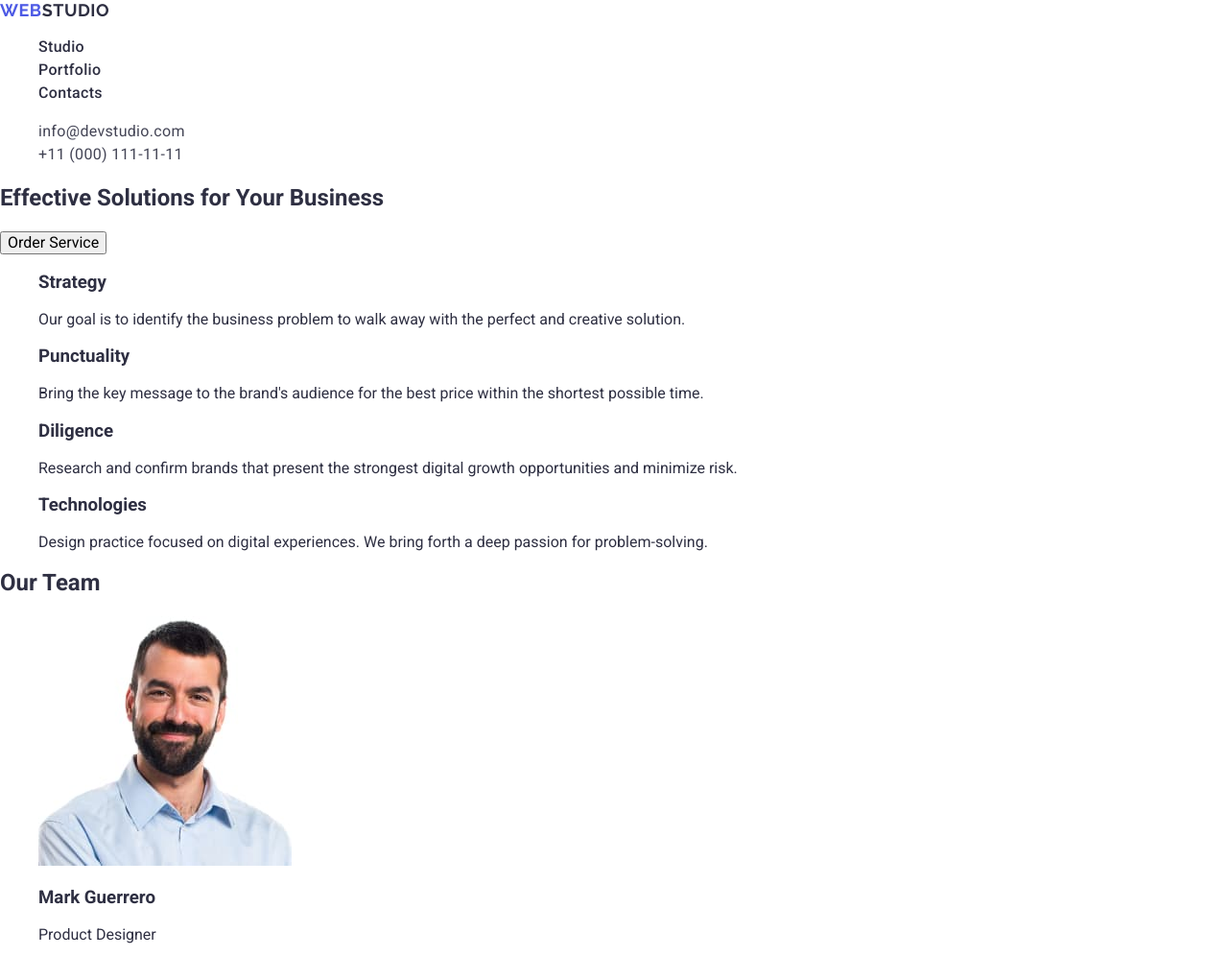
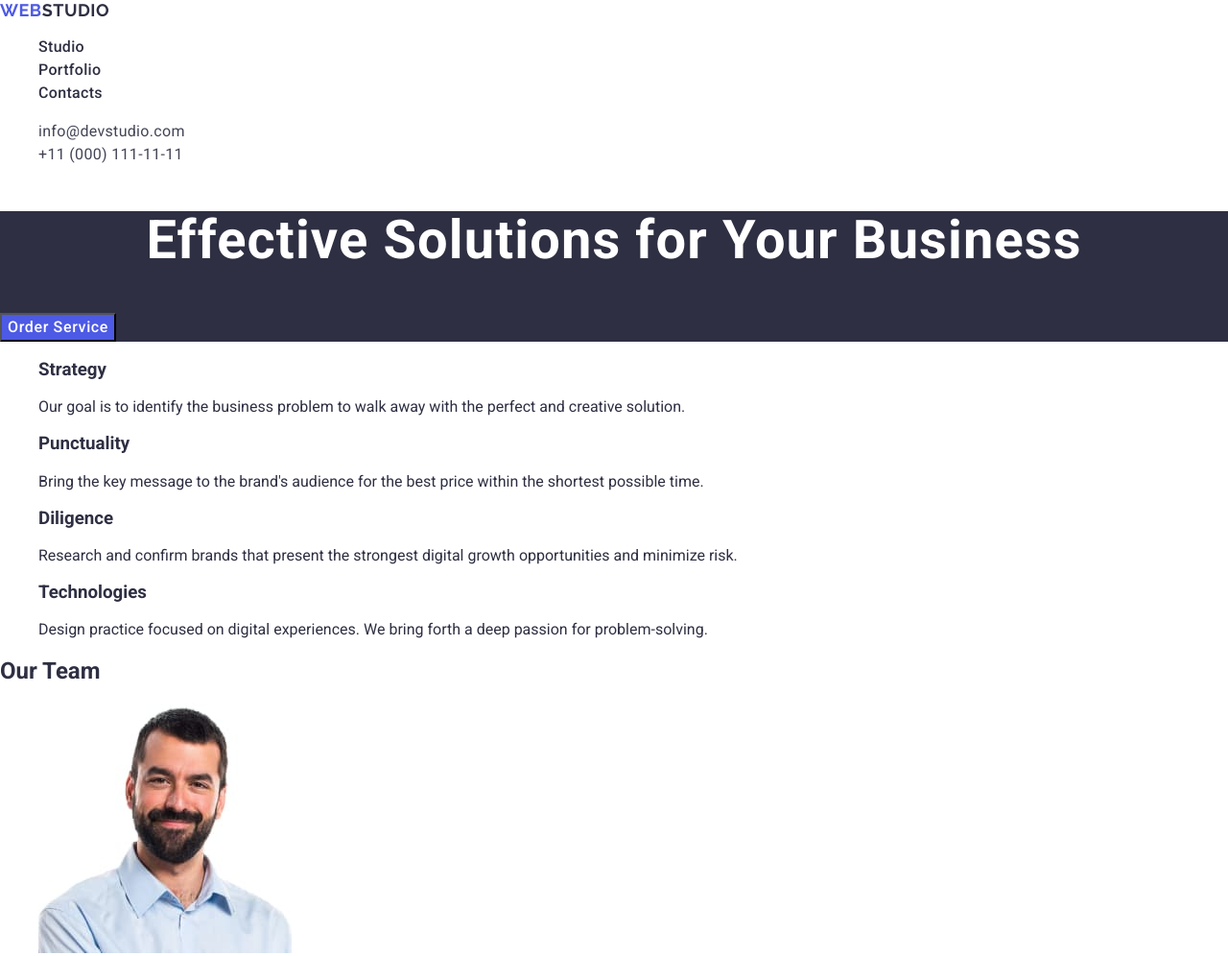
Before and after one commit to olhaHrb/goit-homework-02, a plain HTML site: page index.html in a window 1280 px wide. Shown: the top 996 px of the page at 96% size. Drawn offline with nearby package versions, Linux system fonts and the light colour scheme.

Commit message:
hero font styles
додано класи та стилі тексту в секції Hero

```diff
--- a/css/styles.css
+++ b/css/styles.css
@@ -49,3 +49,27 @@ ul {
     letter-spacing: 0.32px;
     font-style: normal;
 }
+
+.hero-section {
+    background-color: #2E2F42;
+}
+
+h1 {
+    color: #FFFFFF;
+        text-align: center;
+        font-family: Roboto;
+        font-size: 56px;
+        font-weight: 700;
+        line-height: 60px;
+        letter-spacing: 1.12px;
+}
+
+.hero-button {
+    background-color: #4D5AE5;
+    color: #FFFFFF;
+        font-family: Roboto;
+        font-size: 16px;
+        font-weight: 500;
+        line-height: 24px;
+        letter-spacing: 0.64px;
+}
--- a/index.html
+++ b/index.html
@@ -58,10 +58,11 @@
     <!--Unique content-->
     <main>
         <!-- Hero section -->
-        <section>
+        <section class="hero-section">
             <h1>Effective Solutions
                 for Your Business</h1>
-            <button type="button">Order Service</button>
+            <button class="hero-button" type="button">
+                Order Service</button>
         </section>
         <!-- Preference section -->
         <section id="Studio">
```
